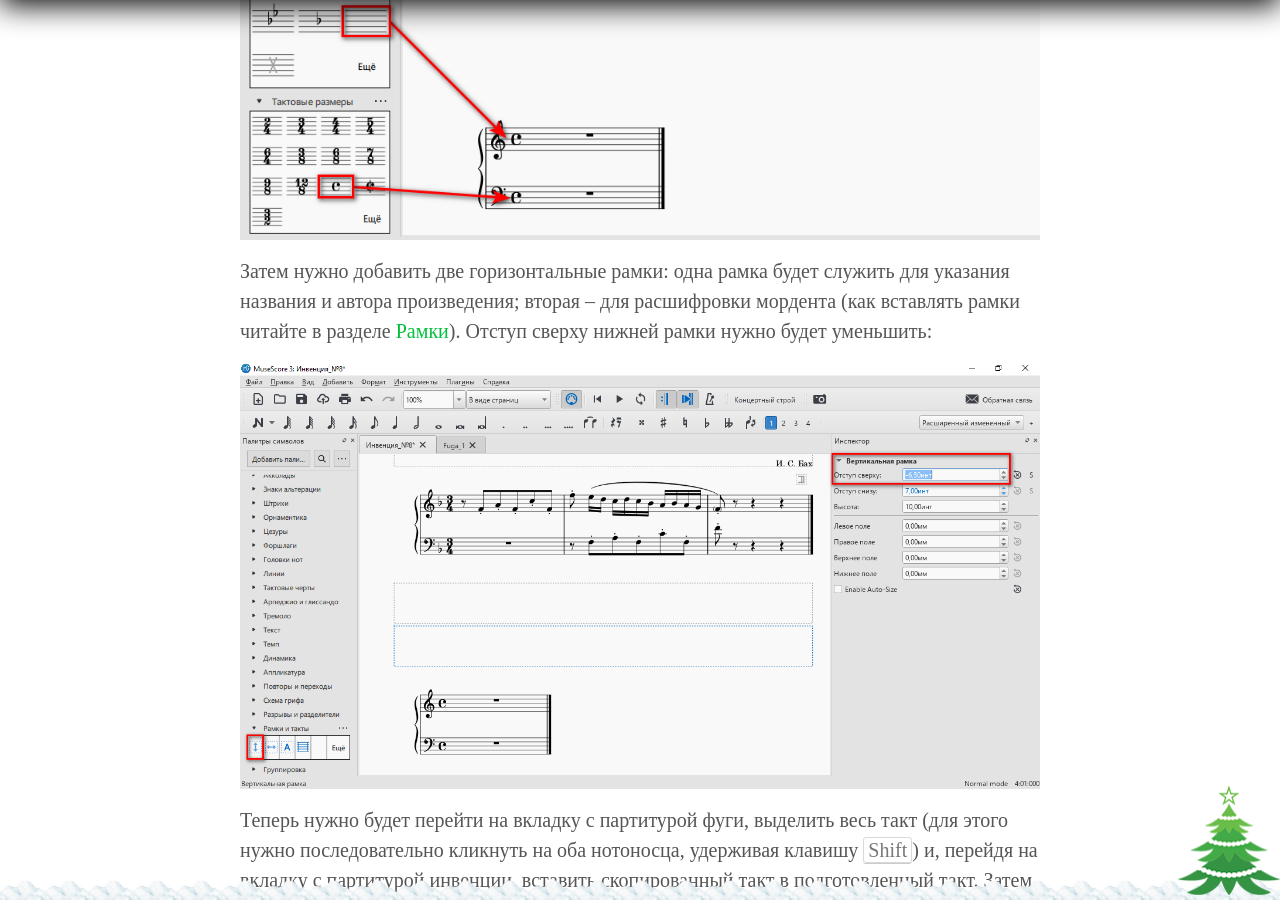
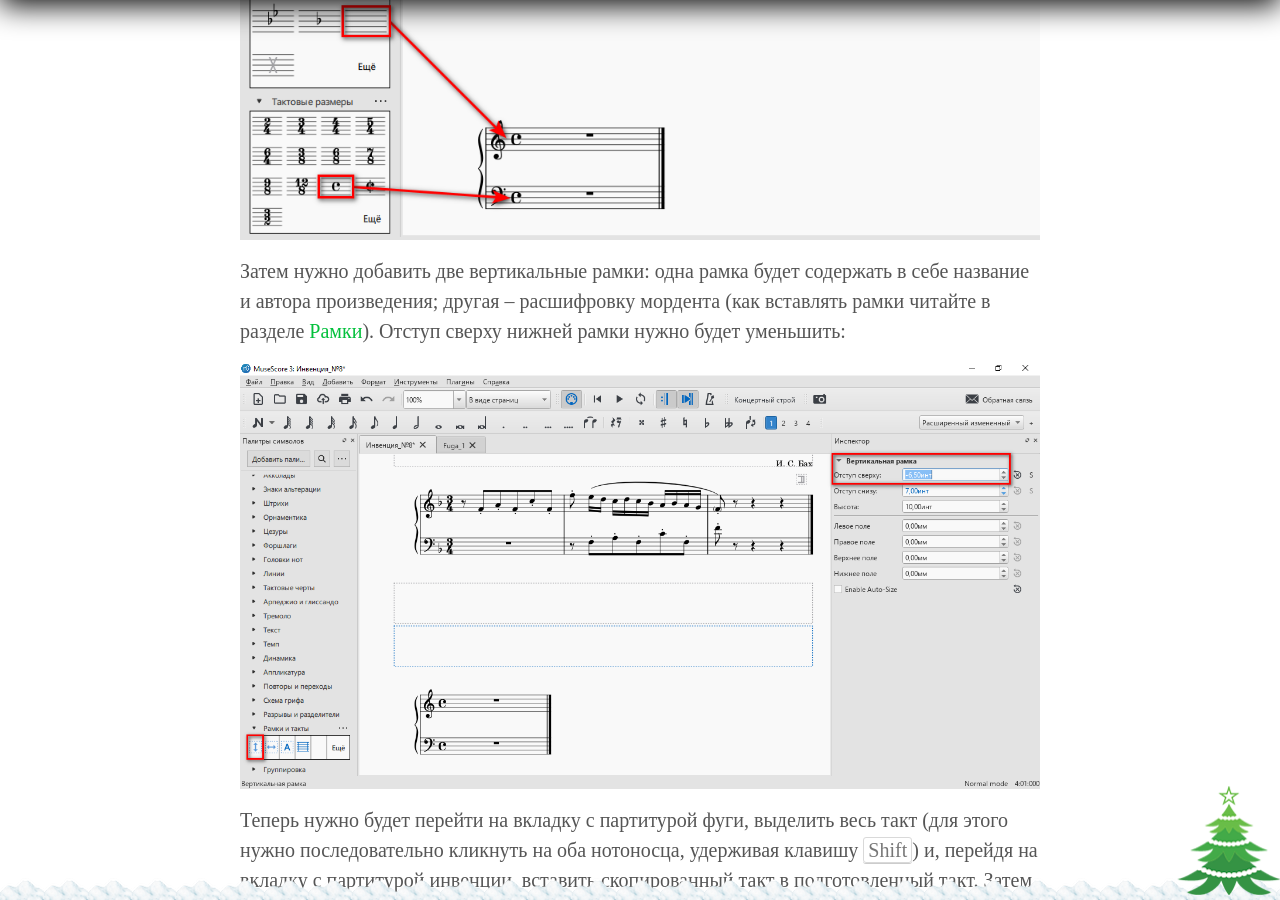
Before and after one commit to postolny/postolny.github.io, a Jekyll site: the page built from _posts/2021-12-24-musescore.md, in a window 1280 px wide and 900 px high, scrolled down 19279 px. Built offline with Jekyll 4.4.1, drawn with Linux system fonts in a browser that asks for light colours.

Commit message:
Add files via upload

```diff
--- a/_posts/2021-12-24-musescore.md
+++ b/_posts/2021-12-24-musescore.md
@@ -215,7 +215,7 @@ MuseScore – бесплатный нотный редактор, в котор
 
 ![invenzione]({{ site.baseurl }}/img/musescore/album3.png){: .lightbox}
 
-Затем нужно добавить две горизонтальные рамки: одна рамка будет служить для указания названия и автора произведения; вторая – для расшифровки мордента (как вставлять рамки читайте в разделе <span class="toc"><a href="#cornici">Рамки</a></span>). Отступ сверху нижней рамки нужно будет уменьшить:
+Затем нужно добавить две вертикальные рамки: одна рамка будет содержать в себе название и автора произведения; другая – расшифровку мордента (как вставлять рамки читайте в разделе <span class="toc"><a href="#cornici">Рамки</a></span>). Отступ сверху нижней рамки нужно будет уменьшить:
 
 ![invenzione]({{ site.baseurl }}/img/musescore/album4.png){: .lightbox}
 
```
